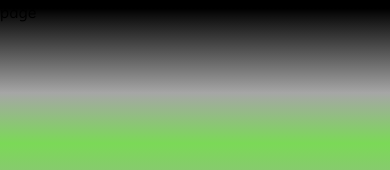
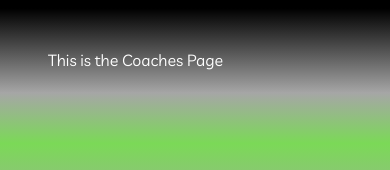
Before and after one commit to DrSLMac/doom_squad, a Next.js app: page /coaches in a window 390 px wide. Shown: the top 170 px of the page. Built offline with nearby package versions, Linux system fonts and the light colour scheme.

Commit message:
responsive to mobile size

```diff
--- /dev/null
+++ b/app/about/page.tsx
@@ -0,0 +1,11 @@
+import React from 'react'
+
+const About = () => {
+  return (
+    <div className='p-12'>
+        <h1 className='text-white'>This is the About Page</h1>
+    </div>
+  )
+}
+
+export default About
--- a/app/coaches/[coach]/page.tsx
+++ b/app/coaches/[coach]/page.tsx
@@ -0,0 +1,9 @@
+import React from 'react'
+
+const Coach = () => {
+  return (
+    <div>There is a page for each Coach</div>
+  )
+}
+
+export default Coach
--- a/app/coaches/page.tsx
+++ b/app/coaches/page.tsx
@@ -1,9 +1,11 @@
 import React from 'react'
 
-const page = () => {
+const Coaches = () => {
   return (
-    <div>page</div>
+    <div className='p-12'>
+        <h1 className='text-white'>This is the Coaches Page</h1>
+    </div>
   )
 }
 
-export default page
+export default Coaches
--- a/app/components/HomePage.tsx
+++ b/app/components/HomePage.tsx
@@ -46,7 +46,8 @@ const HomePage = ({ carouselPics }: Props) => {
           <Image
             src={doomLogo}
             alt="Doom Squad Team Logo"
-            className="2xl:h-[20rem] w-auto"
+            width={900}
+            // className="w-[152vw]"
             priority
           />
         </motion.div>
```
